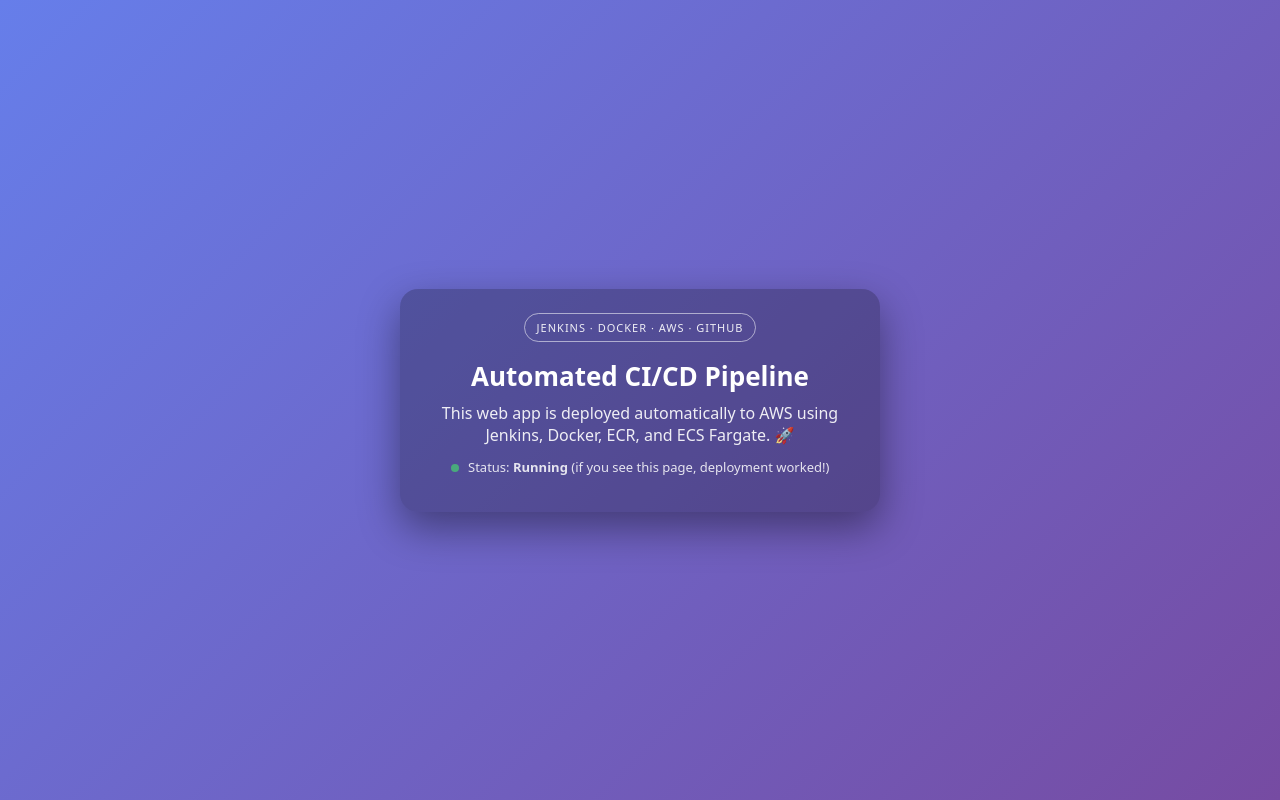
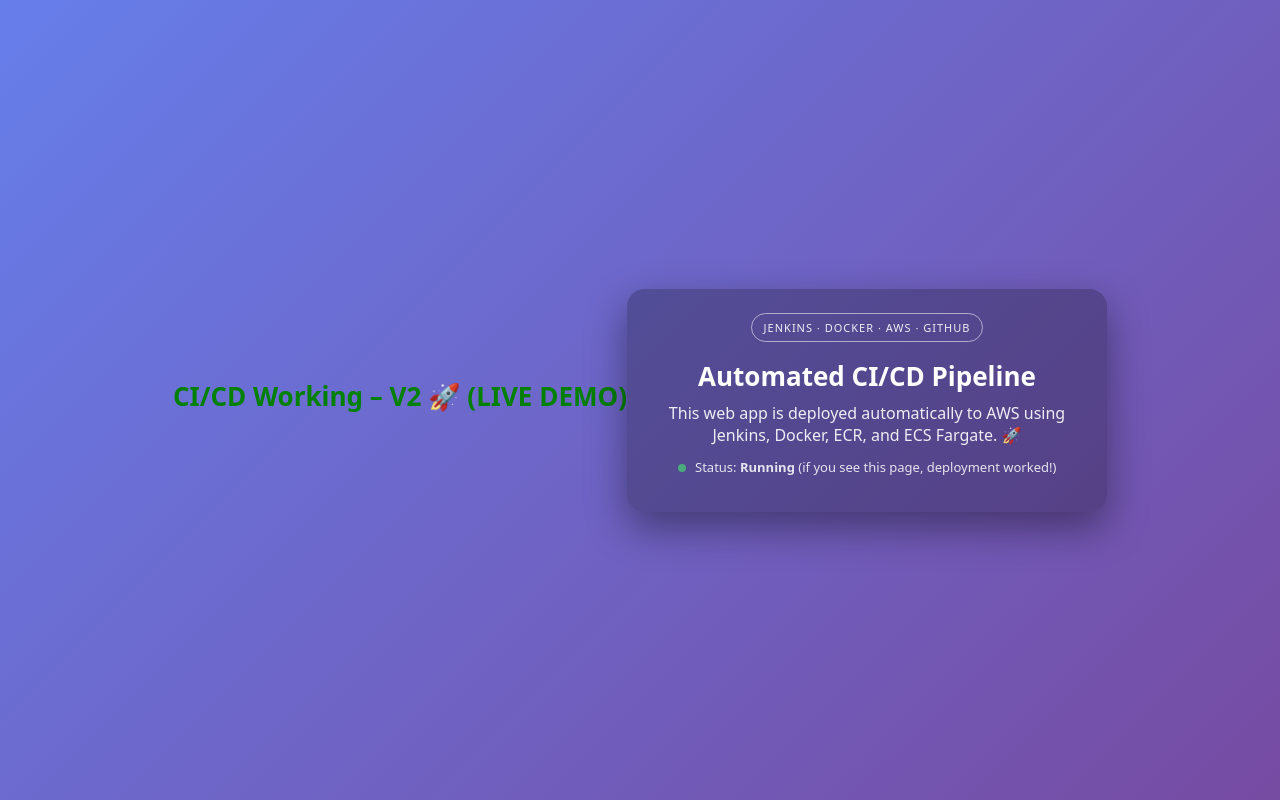
Before and after one commit to willseyyyy/aws-ci-cd-demo, a website: page public/index.html in a window 1280 px wide. Drawn offline with Linux system fonts and the light colour scheme.

Commit message:
Version 2 - LIVE demo update

```diff
--- a/public/index.html
+++ b/public/index.html
@@ -1,6 +1,8 @@
 <!DOCTYPE html>
 <html>
   <head>
+    <h1 style="color: green;">CI/CD Working – V2 🚀 (LIVE DEMO)</h1>
+
     <meta charset="UTF-8" />
     <title>AWS CI/CD Demo</title>
     <style>
```
